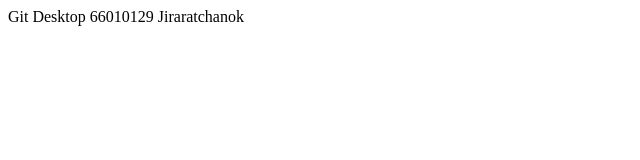
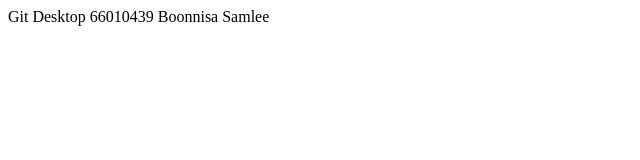
Before and after one commit to satfey/git101, a plain HTML site: page index.html in a window 1280 px wide. Shown: the full height of the page, 0-640 px from the left. Drawn offline with Linux system fonts and the light colour scheme.

Commit message:
Update index.html
edit student number & name

```diff
--- a/index.html
+++ b/index.html
@@ -6,6 +6,6 @@
     <title>Document</title>
 </head>
 <body>
-    Git Desktop 66010129 Jiraratchanok
+    Git Desktop 66010439 Boonnisa Samlee
 </body>
 </html>
```
